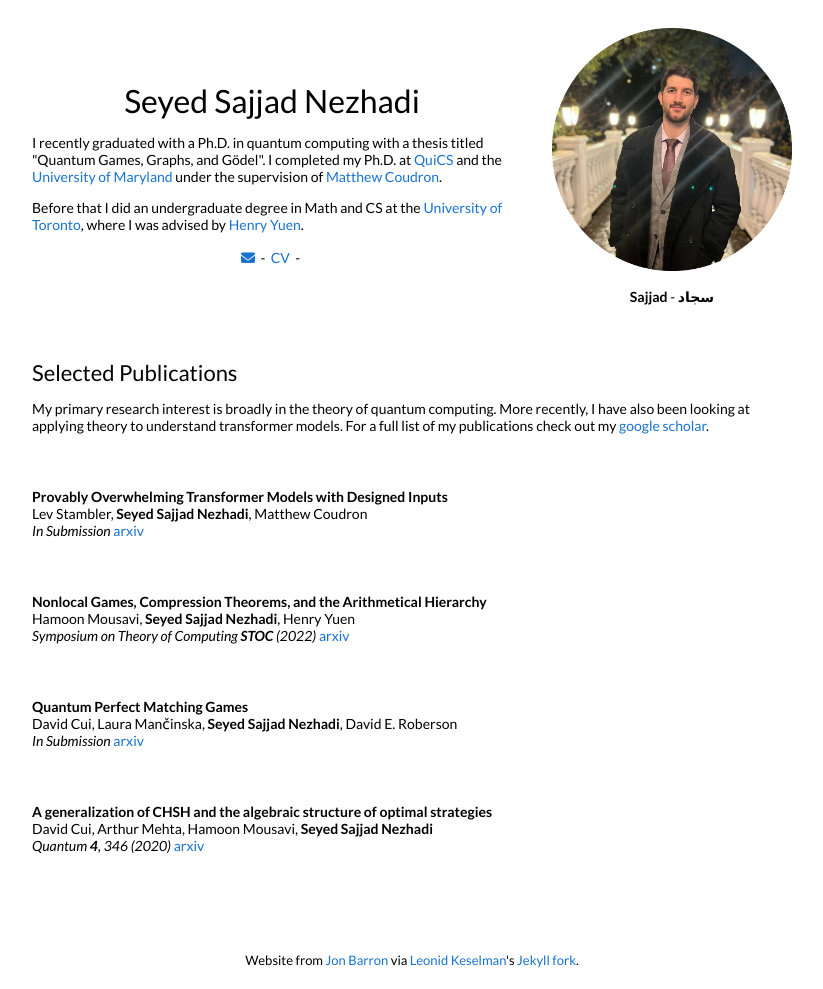
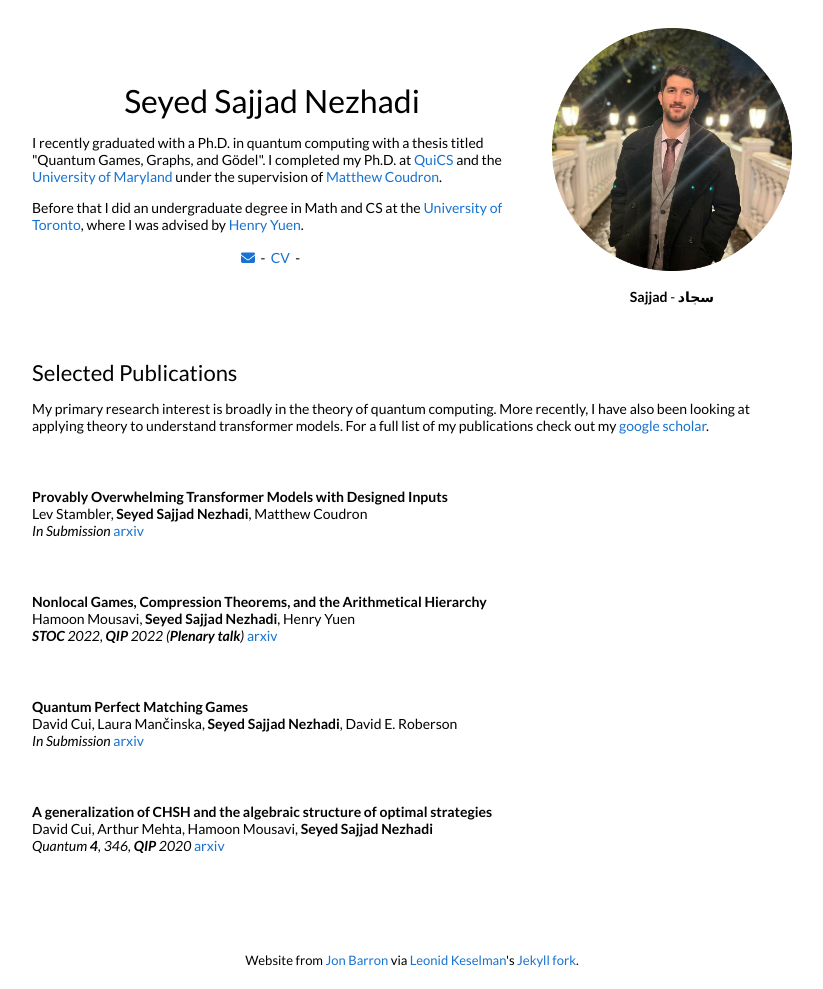
Before and after one commit to sajjad-nezhadi/sajjad-nezhadi.github.io, a Jekyll site: the page built from _posts/2025-02-02-AI.markdown, in a window 1280 px wide. Shown: the whole page, without its empty margins (228-1051 px from the left). Built offline with Jekyll 4.4.1, drawn with Linux system fonts in a browser that asks for light colours; nearby versions of some CDN libraries; a style sheet for code colours, icons or effects is not loaded.

Commit message:
Add files via upload

```diff
--- a/_posts/2020-10-23-chshGen.markdown
+++ b/_posts/2020-10-23-chshGen.markdown
@@ -6,7 +6,6 @@ image: /images/chsh.png
 categories: research
 author: "Seyed Sajjad Nezhadi"
 authors: "David Cui, Arthur Mehta, Hamoon Mousavi, <strong>Seyed Sajjad Nezhadi</strong>"
-venue: "Quantum <strong>4</strong>, 346 (2020)"
-presented: "Quantum Information Processing <strong>QIP</strong> (2020)"
+venue: "Quantum <strong>4</strong>, 346, <strong>QIP</strong> 2020 "
 arxiv: https://arxiv.org/abs/1911.01593
 ---
--- a/_posts/2023-04-02-qpm.markdown
+++ b/_posts/2023-04-02-qpm.markdown
@@ -6,6 +6,6 @@ image: /images/r2.jpg
 categories: research
 author: "Seyed Sajjad Nezhadi"
 authors: "David Cui, Laura Mančinska, <strong>Seyed Sajjad Nezhadi</strong>, David E. Roberson"
-venue: "In Submission"
+venue: "In Submission "
 arxiv: https://arxiv.org/abs/2502.05136
 ---
--- a/_posts/2024-03-09-compression.markdown
+++ b/_posts/2024-03-09-compression.markdown
@@ -6,7 +6,6 @@ image: /images/Hierarchy.png
 categories: research
 author: "Seyed Sajjad Nezhadi"
 authors: "Hamoon Mousavi, <strong>Seyed Sajjad Nezhadi</strong>, Henry Yuen"
-venue: "Symposium on Theory of Computing <strong>STOC</strong> (2022)"
-presented: "Quantum Information Processing <strong>QIP</strong> (<strong>Plenary talk</strong>) (2022)"
+venue: "<strong>STOC</strong> 2022, <strong>QIP</strong> 2022 (<strong>Plenary talk</strong>) "
 arxiv: https://arxiv.org/abs/2110.04651
 ---
--- a/_posts/2025-02-02-AI.markdown
+++ b/_posts/2025-02-02-AI.markdown
@@ -6,6 +6,6 @@ image: /images/r2.jpg
 categories: research
 author: "Seyed Sajjad Nezhadi"
 authors: "Lev Stambler, <strong>Seyed Sajjad Nezhadi</strong>, Matthew Coudron"
-venue: "In Submission"
+venue: "In Submission "
 arxiv: https://arxiv.org/abs/2502.06038
 ---
```
